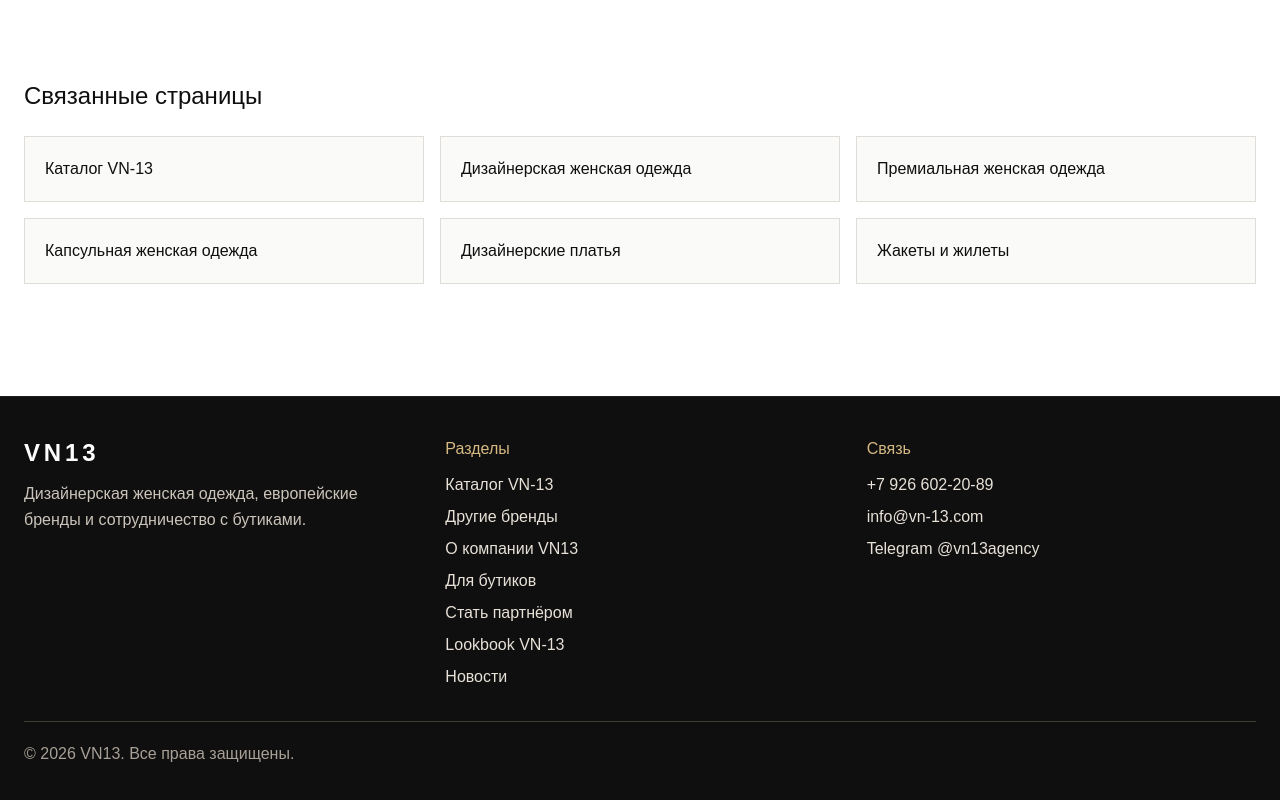
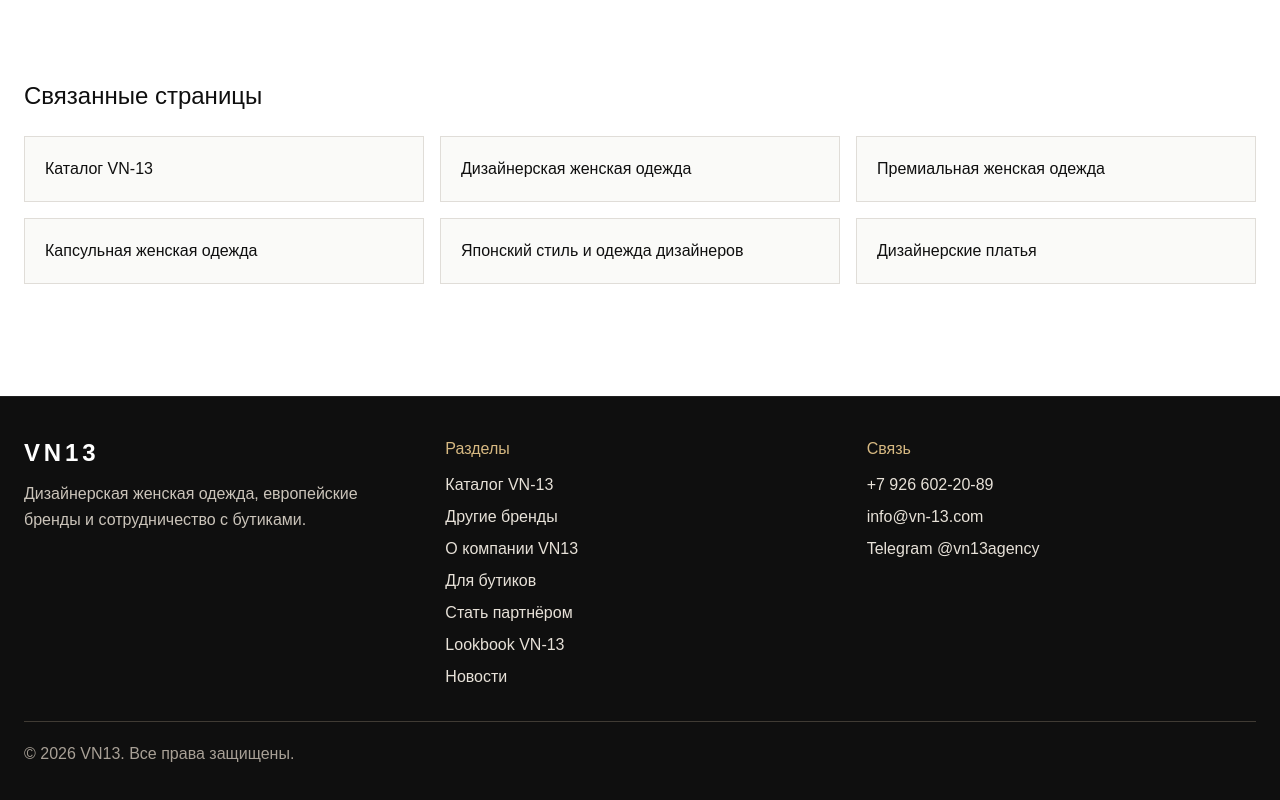
Before and after one commit to coffeeshop13/vn-13, a Next.js app: page /zhenskaya-odezhda in a window 1280 px wide. Shown: the part 2488-3288 px from the top of the page. Built offline with nearby package versions, Linux system fonts and the light colour scheme.

Commit message:
Link Japanese style from clothing hub

```diff
--- a/app/zhenskaya-odezhda/page.tsx
+++ b/app/zhenskaya-odezhda/page.tsx
@@ -75,6 +75,7 @@ export default function WomensClothingPage() {
         { href: '/dizaynerskaya-zhenskaya-odezhda', label: 'Дизайнерская женская одежда' },
         { href: '/premium-zhenskaya-odezhda', label: 'Премиальная женская одежда' },
         { href: '/kapsulnaya-zhenskaya-odezhda', label: 'Капсульная женская одежда' },
+        { href: '/japanese-style', label: 'Японский стиль и одежда дизайнеров' },
         { href: '/платья', label: 'Дизайнерские платья' },
         { href: '/жакеты-и-жилеты', label: 'Жакеты и жилеты' },
         { href: '/брюки-и-джинсы', label: 'Брюки и джинсы' },
--- a/components/SeoHub.tsx
+++ b/components/SeoHub.tsx
@@ -77,11 +77,6 @@ const links = [
     text: 'Сравнение французской, итальянской и азиатской женской одежды для подбора ассортимента.',
   },
   {
-    href: '/japanese-style/',
-    title: 'Японский стиль в одежде',
-    text: 'Свободный крой, сложные силуэты и дизайнерские марки Японии в селекции VN13.',
-  },
-  {
     href: '/kak-vn13-vybirayet-brendy/',
     title: 'Как VN13 выбирает бренды',
     text: 'Принципы отбора, коммерческий смысл, визуальная логика и требования к партнерам.',
```
